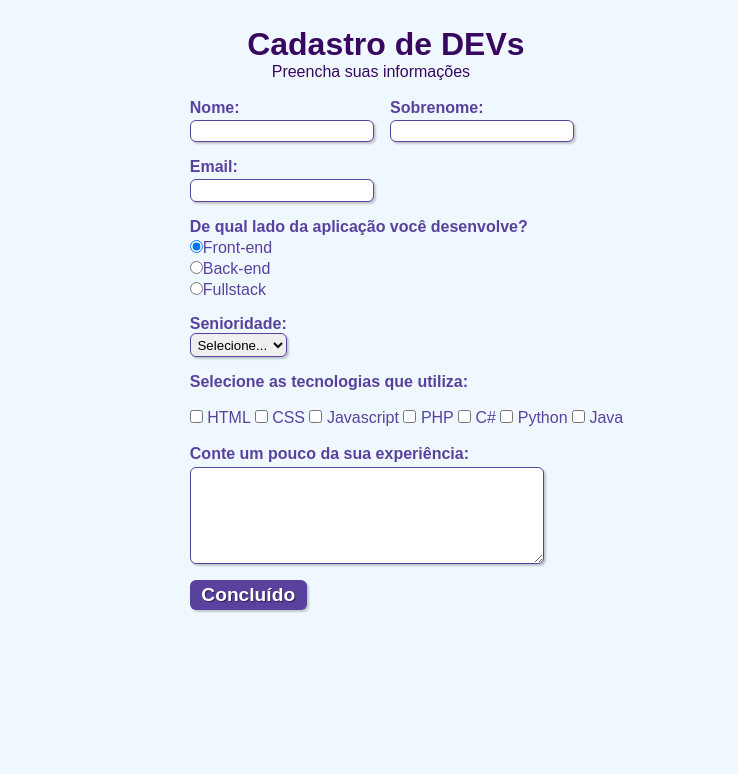
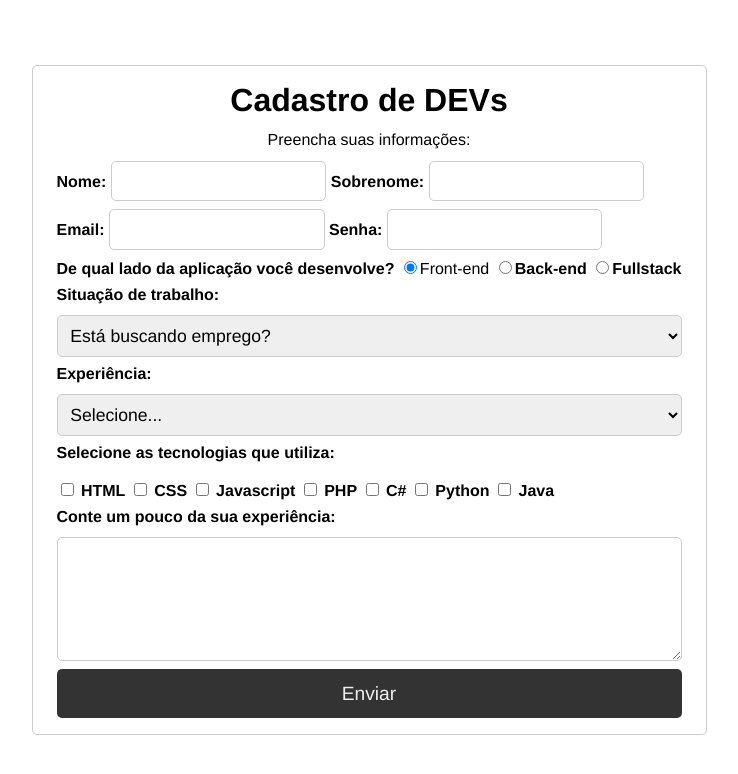
Before and after one commit to AmaralVinicius/form, a plain HTML site: page index.html in a window 1280 px wide. Shown: the whole page, without its empty margins (271-1009 px from the left). Drawn offline with Linux system fonts and the light colour scheme.

Commit message:
Refatoração
Refatorei todo repositório para um estrutura melhor visando implementações futura

```diff
--- /dev/null
+++ b/css/styles.css
@@ -0,0 +1,61 @@
+* {
+  font-family: Helvetica, sans-serif;
+  box-sizing: border-box;
+}
+
+body{
+  min-height: 100vh;
+  margin: 0;
+  display: flex;
+  flex-direction: column;
+  justify-content: center;
+}
+
+#main{
+  border: 1px solid #CCCCCC;
+  border-radius: 5px;
+  min-width: 650px;
+  max-width: 800px;
+  margin: 0.75em auto;
+  padding: 1em 1.5em;
+}
+
+h1 {
+  text-align: center;
+  margin: 0 auto;
+}
+
+p {
+  text-align: center;
+  margin: 0.75em auto;
+}
+
+form {
+  display: flex;
+  flex-direction: column;
+  gap: .5rem;
+  max-width: 100%;
+  margin: 0 auto;
+}
+
+label {
+  font-weight: bold;
+  margin-bottom: 0.2em;
+}
+
+input, select, textarea {
+  padding: 0.5em;
+  border: 1px solid #CCCCCC;
+  border-radius: 5px;
+  font-size: 1.1em;
+}
+
+button {
+  padding: 0.7em;
+  border: none;
+  border-radius: 5px;
+  background-color: #333333;
+  color: #eeeeee;
+  font-size: 1.2em;
+  cursor: pointer;
+}
--- a/index.html
+++ b/index.html
@@ -1,63 +1,60 @@
 <!DOCTYPE html>
-<html lang="pt-BR">
+<html lang="en">
 <head>
   <meta charset="UTF-8">
   <meta http-equiv="X-UA-Compatible" content="IE=edge">
   <meta name="viewport" content="width=device-width, initial-scale=1.0">
-  <link rel="stylesheet" href="styles/styles.css">
+  <link rel="stylesheet" href="css/styles.css">
   <title>Cadastro</title>
 </head>
 <body>
+  <div id="main">
+    <h1>Cadastro de DEVs</h1>
+    <p>Preencha suas informações:</p>
 
-  <div>
-    <h1 id="title">Cadastro de DEVs</h1>
-    <p id="sub-title">Preencha suas informações</p>
-    <br>
-  </div>
+    <form id="form">
+      <div>
+        <label for="first-name">Nome:</label>
+        <input type="text" id="first-name">
 
-  <form>
-    <fieldset class="group">
-      <div class="field">
-        <label for="first-name"><strong>Nome:</strong></label>
-        <input type="text" name="firt-name" id="first-name" required>
+        <label for="last-name">Sobrenome:</label>
+        <input type="text" id="last-name">
       </div>
 
-      <div class="field">
-        <label for="last-name"><strong>Sobrenome:</strong></label>
-        <input type="text" name="last-name" id="last-name" required>
+      <div>
+        <label for="email">Email:</label>
+        <input type="email" id="email">
+
+        <label for="password">Senha:</label>
+        <input type="password" id="password">
       </div>
-    </fieldset>
 
-    <div class="field">
-      <label for="email"><strong>Email:</strong></label>
-      <input type="email" name="email" id="email" required>
-    </div>
+      <div>
+        <label for="">De qual lado da aplicação você desenvolve?</label>
+        <input type="radio" name="dev" value="front-end" checked>Front-end
+      </label>
+      <label for="">
+        <input type="radio" name="dev" value="back-end">Back-end
+      </label>
+      <label for="">
+        <input type="radio" name="dev" value="fullstack">Fullstack
+      </div>
 
-    <div class="field">
-      <label><strong>De qual lado da aplicação você desenvolve?</strong></label>
-      <label for="front-end">
-        <input type="radio" name="dev" value="front-end" id="front-end" checked>Front-end
-      </label>
-      <label for="back-end">
-        <input type="radio" name="dev" value="back-end" id="back-end">Back-end
-      </label>
-      <label for="fullstack">
-        <input type="radio" name="dev" value="fullstack" id="fullstack">Fullstack
-      </label>
-    </div>
+      <label for="job">Situação de trabalho:</label>
+      <select name="job" id="job">
+        <option value="" selected disabled>Está buscando emprego?</option>
+        <option value="yes">Sim</option>
+        <option value="no">Não</option>
+      </select>
 
-    <div class="field">
-      <label for="seniority"><strong>Senioridade:</strong>
-        <select name="" id="seniority">
-          <option value="" selected disabled>Selecione...</option>
-          <option value="1">Júnior</option>
-          <option value="2">Pleno</option>
-          <option value="3">Sênior</option>
-        </select>
-      </label>
-    </div>
+      <label for="seniority">Experiência:</label>
+      <select name="seniority" id="seniority">
+        <option value="" selected disabled>Selecione...</option>
+        <option value="junior">Júnior</option>
+        <option value="pleno">Pleno</option>
+        <option value="senior">Senior</option>
+      </select>
 
-    <fieldset class="group">
       <div class="check">
         <label for=""><strong>Selecione as tecnologias que utiliza:</strong></label><br><br>
         <input type="checkbox" id="html" name="html" value="HTML">
@@ -75,17 +72,12 @@
         <input type="checkbox" id="java" name="java" value="Java">
         <label for="java">Java</label>
       </div>
-    </fieldset>
 
-    <div class="field">
-      <br>
-      <label for=""><strong>Conte um pouco da sua experiência:</strong></label>
-      <textarea name="experience" id="experience" rows="6" style="width: 26em;"></textarea>
-    </div>
+      <label for="experience">Conte um pouco da sua experiência:</label>
+      <textarea name="experience" id="experience" cols="30" rows="5"></textarea>
 
-    <button type="submit" id="submit"><strong>Concluído</strong></button>
-
-  </form>
-
+      <button type="submit">Enviar</button>
+    </form>
+  </div>
 </body>
 </html>
--- a/styles/styles.css
+++ /dev/null
@@ -1,90 +0,0 @@
-*{
-  margin: 0;
-  padding: 0;
-}
-
-#title {
-  font-family: sans-serif;
-  color: #380861;
-  margin-left: 7%;
-}
-
-#sub-title {
-  font-family: sans-serif;
-  color: #380861;
-  margin-left: 10%;
-}
-
-fieldset {
-  border: 0;
-}
-
-body{
-  background-color: #F0F8FF;
-  font-family: sans-serif;
-  font-size: 1em;
-  color: #59429D;
-  margin-left: 36%;
-  margin-top: 2%;
-  justify-content: center;
-}
-
-input, select, textarea, button {
-  border-radius: 6px;
-}
-
-.field{
-  margin-bottom: 1em;
-}
-
-.field label {
-  margin-bottom: 0.2em;
-  color: #59429D;
-  display: block;
-}
-
-fieldset.group .field {
-  float: left;
-  margin-right: 1em;
-}
-
-.field input[type="text"], .field input[type="email"], .field select, .field textarea {
-  padding: 0.2em;
-  border: 1px solid #59429D;
-  box-shadow: 2px 2px 2px rgba(0, 0, 0, 0.2);
-  display: block;
-}
-
-.field select option {
-  padding-right: 1em;
-}
-
-.field input:focus, .field select:focus, .field textarea:focus {
-  background: #E0E0F8;
-}
-
-#submit {
-  font-size: 1.2em;
-  background: #59429D;
-  border: 0;
-  margin-bottom: 1em;
-  color: #ffffff;
-  padding: 0.2em 0.6em;
-  box-shadow: 2px 2px 2px rgba(0, 0, 0, 0.2);
-  text-shadow: 1px 1px 1px rgba(0, 0, 0, 0.5);
-}
-
-#submit:hover {
-  background: #eeeeff;
-  box-shadow: inset 1px 1px 1px rgba(0, 0, 0, 0.2);
-  color: #59429D;
-  text-shadow: none;
-}
-
-#submit, select{
-  cursor: pointer;
-}
-
-#check {
-  display: inline-block;
-}
```
